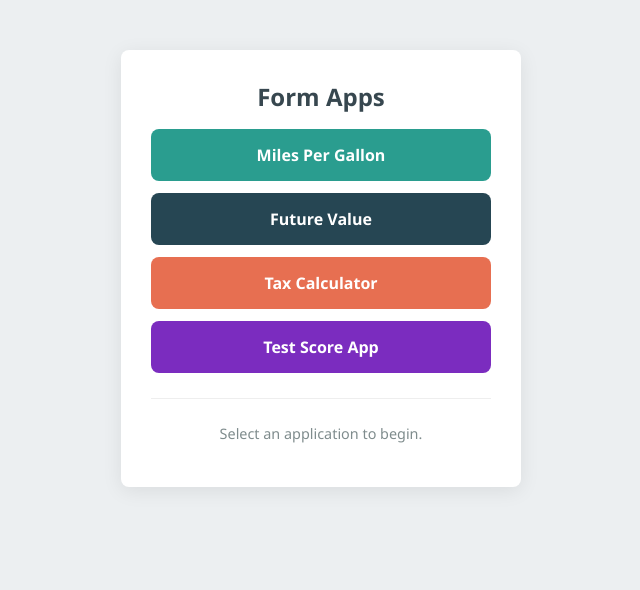
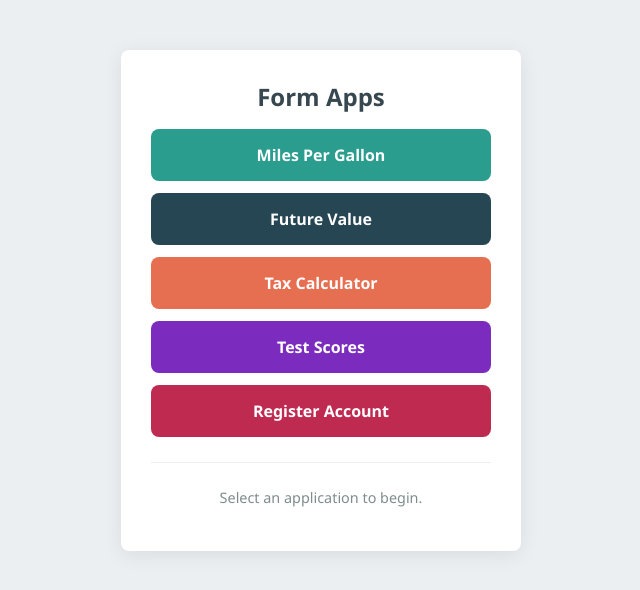
Before and after one commit to genericWorker/_formsTutorial, a plain HTML site: page index.html in a window 1280 px wide. Shown: the whole page, without its empty margins (319-959 px from the left). Drawn offline with Linux system fonts and the light colour scheme.

Commit message:
add a link to main

```diff
--- a/index.html
+++ b/index.html
@@ -14,9 +14,9 @@
             <li><a href="mpg.html">Miles Per Gallon</a></li>
             <li><a href="future_value.html">Future Value</a></li>
             <li><a href="tax_calculator.html">Tax Calculator</a></li>
-            <li><a href="testscores.html">Test Score App</a></li>
+            <li><a href="testscores.html">Test Scores</a></li>
+            <li><a href="https://genericworker.github.io/_registerAccount/">Register Account</a></li>
         </ol>
-
         <hr>
         <p class="footer-text">Select an application to begin.</p>
     </main>
--- a/styles.css
+++ b/styles.css
@@ -136,6 +136,7 @@ li:nth-child(1) a { background-color: #2a9d8f; }
 li:nth-child(2) a { background-color: #264653; }
 li:nth-child(3) a { background-color: #e76f51; }
 li:nth-child(4) a { background-color: #7b2cbf; }
+li:nth-child(5) a { background-color: hsl(345, 63%, 46%); }
 
 li a:hover { filter: brightness(85%); }
 
```
